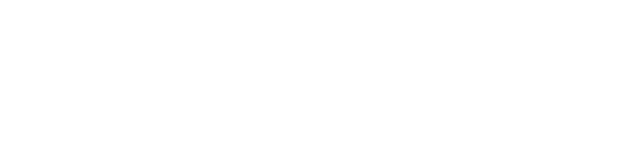
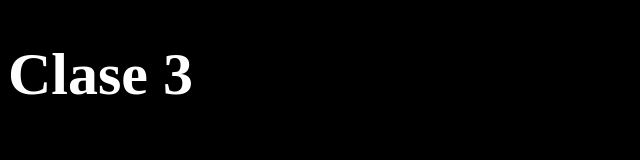
Before and after one commit to fdanielsa/Clase-3, a plain HTML site: page index.html in a window 1280 px wide. Shown: the whole page, without its empty margins (0-640 px from the left). Drawn offline with Linux system fonts and the light colour scheme.

Commit message:
añadi un archivo main

```diff
--- /dev/null
+++ b/CSS/main.css
@@ -0,0 +1,3 @@
+body {
+	background-color: red;
+}
--- a/index.html
+++ b/index.html
@@ -3,8 +3,17 @@
 <head>
 	<meta charset="UTF-8">
 	<title>Clase 3</title>
+	<style>
+	body {
+		background-color: black !important;
+		color: white;
+
+		} </style>
+		<link rel="stylesheet" href="css/main.css">
 </head>
-<body>
+<body style="background-color: green;">
+	<h1 style="font-size: 60px;">Clase 3</h1>
+
 
 </body>
 </html>
```
